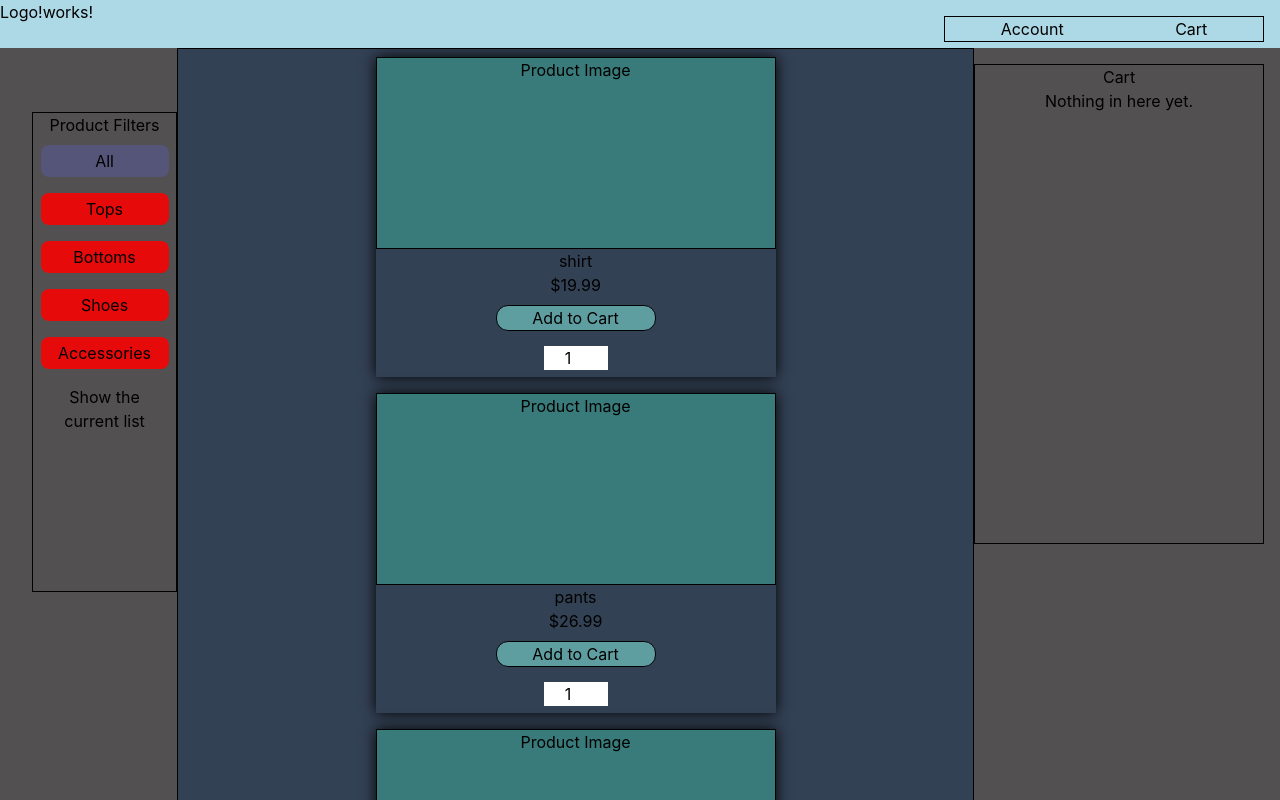
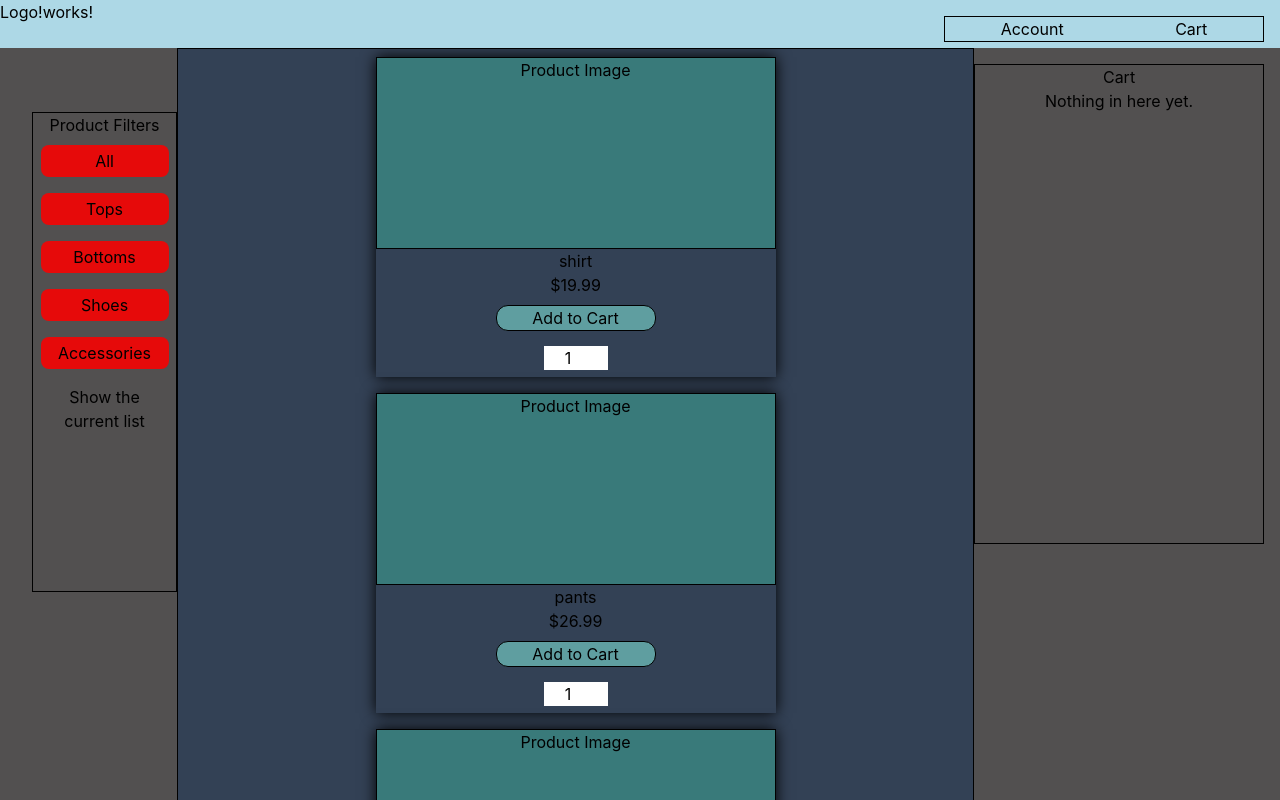
Before and after one commit to JustSteve2k/online-store, a React (Create React App) app: page / in a window 1280 px wide. Shown: the top 800 px of the page. Built offline with nearby package versions, Linux system fonts and the light colour scheme.

Commit message:
fix filter all button

```diff
--- a/src/components/Filter.js
+++ b/src/components/Filter.js
@@ -12,7 +12,12 @@ export default function Filter(props) {
     return props.filter.includes(button);
   };
 
-  const all = findIfActive(["top", "bottom", "shoes", "accessory"]);
+  const findIfAll = (array) => {
+    if (array.length == 4) return true;
+    else return false;
+  };
+
+  const all = findIfAll(props.filter);
   const tops = findIfActive("top");
   const bottoms = findIfActive("bottom");
   const shoes = findIfActive("shoes");
@@ -36,7 +41,9 @@ export default function Filter(props) {
       <button className={accessories ? "active" : "inactive"} onClick={() => props.filterHandler("accessory")}>
         Accessories
       </button>
-      <button onClick={filterListHandler}>Show the current list</button>
+      <button className="currentListBtn" onClick={filterListHandler}>
+        Show the current list
+      </button>
     </div>
   );
 }
```
